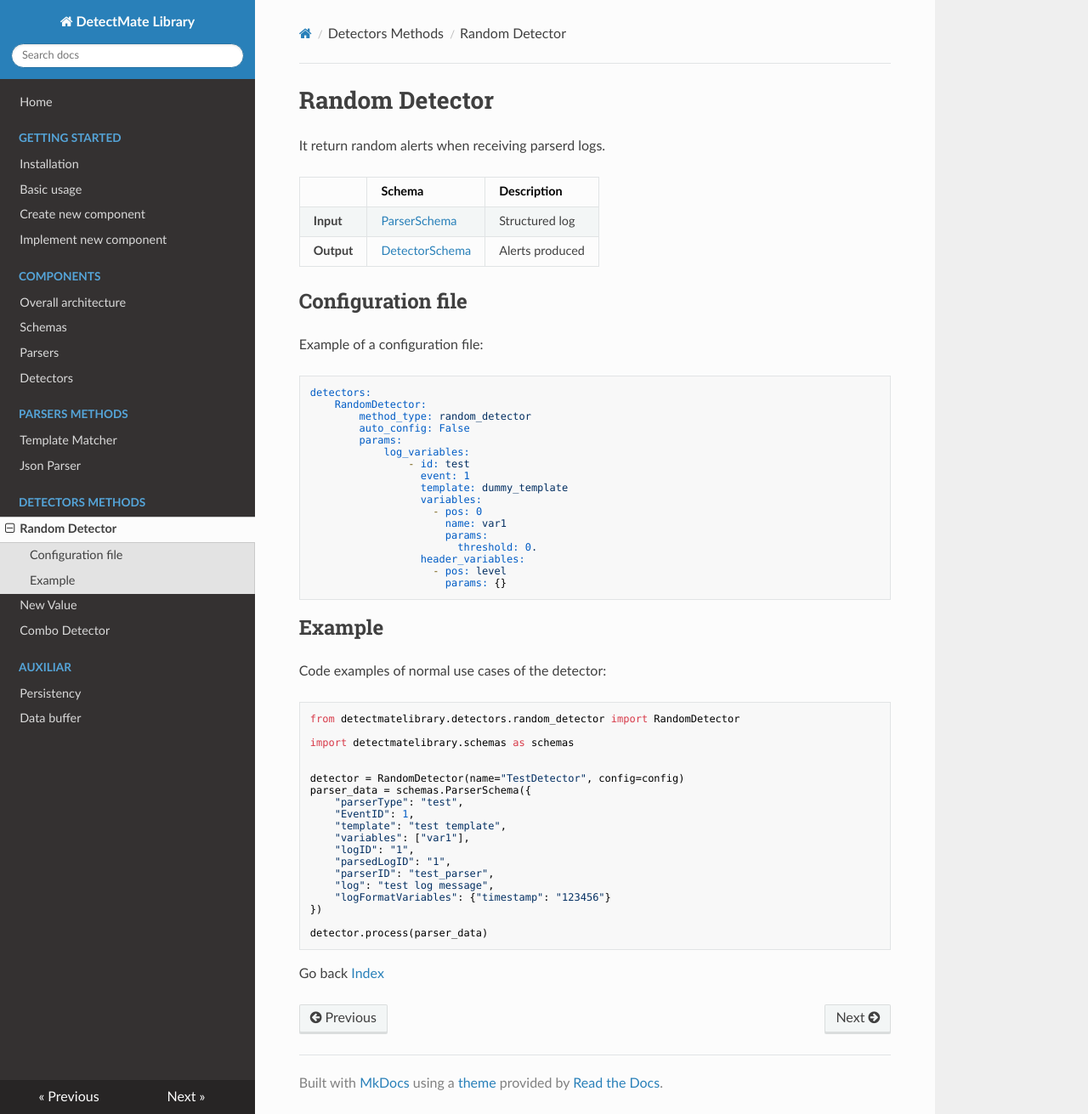
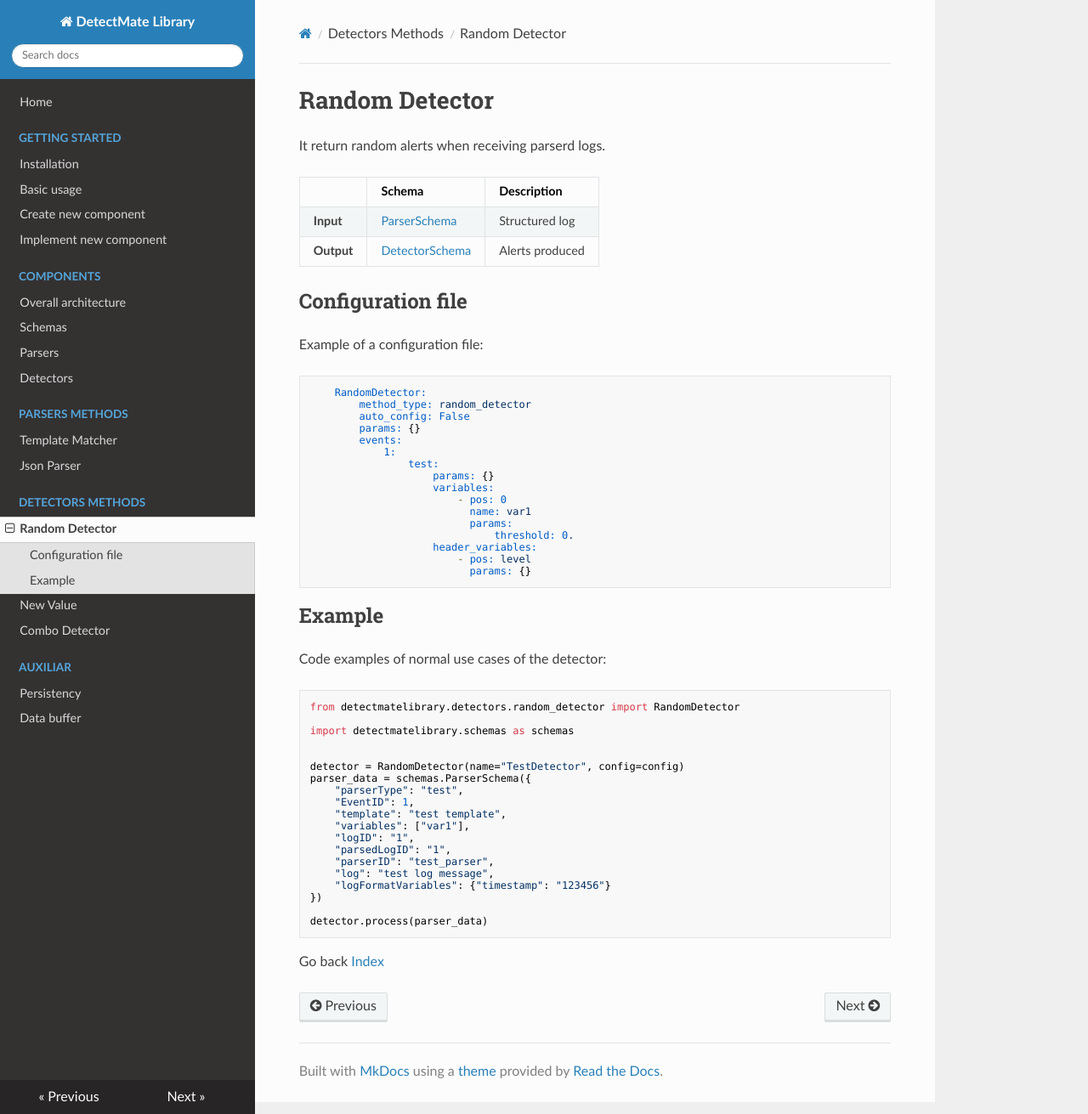
Before and after one commit to ait-detectmate/DetectMateLibrary, an MkDocs documentation site: the page built from docs/detectors/random_detector.md, in a window 1280 px wide and 1311 px high. Shown: the whole window at 85% size. Built offline with MkDocs 1.6.1, drawn with Linux system fonts in a browser that asks for light colours; nearby versions of some CDN libraries.

````diff
--- a/docs/detectors/random_detector.md
+++ b/docs/detectors/random_detector.md
@@ -13,23 +13,22 @@ It return random alerts when receiving parserd logs.
 Example of a configuration file:
 
 ```yaml
-detectors:
     RandomDetector:
         method_type: random_detector
         auto_config: False
-        params:
-            log_variables:
-                - id: test
-                  event: 1
-                  template: dummy_template
-                  variables:
-                    - pos: 0
-                      name: var1
-                      params:
-                        threshold: 0.
-                  header_variables:
-                    - pos: level
-                      params: {}
+        params: {}
+        events:
+            1:
+                test:
+                    params: {}
+                    variables:
+                        - pos: 0
+                          name: var1
+                          params:
+                              threshold: 0.
+                    header_variables:
+                        - pos: level
+                          params: {}
 ```
 
 ## Example
````
